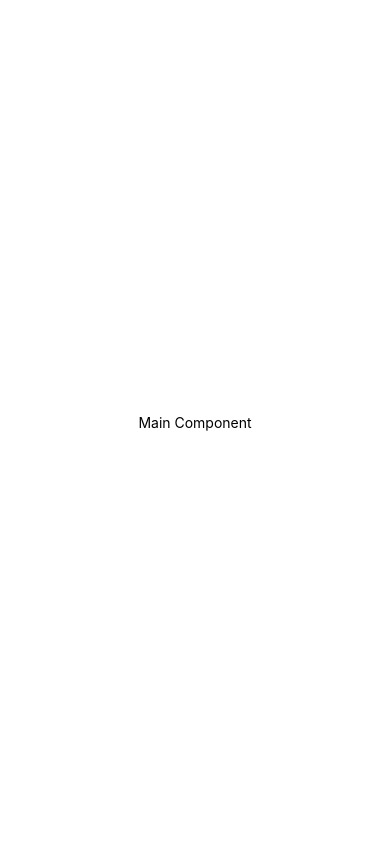
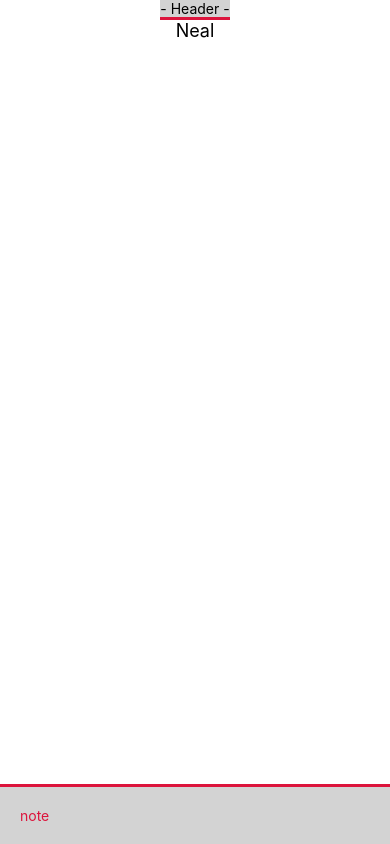
Before and after one commit to ThatDevOpNeal/reactNativeApp, a React Native app in the folder myFirstNativeApp/: screen / in a window 390 px wide. Built offline with nearby package versions, Linux system fonts and the light colour scheme.

Commit message:
textInput, header, footer, styling

```diff
--- a/myFirstNativeApp/app/components/Main.js
+++ b/myFirstNativeApp/app/components/Main.js
@@ -9,7 +9,21 @@ export default class Main extends React.Component {
 	render() {
 		return (
 			<View style={styles.container}>
-        <Text>Main Component</Text>
+				<View style={styles.header}>
+					<Text>- Header -</Text>
+				</View>
+				<ScrollView style={styles.scrollContainer}>
+					<Text style={styles.headerText}>Neal</Text>
+				</ScrollView>
+				<View style={styles.footer}>
+					<TextInput
+						style={styles.textInput}
+						placeholder='note'
+						placeholderTextColor='crimson'
+						underlineColorAndroid='transparent'
+					>
+					</TextInput>
+				</View>
 			</View>
 		);
 	}
@@ -18,8 +32,38 @@ export default class Main extends React.Component {
 const styles = StyleSheet.create({
 	container: {
 		flex: 1,
-    backgroundColor: '#fff',
+		backgroundColor: 'white',
 		alignItems: 'center',
 		justifyContent: 'center',
 	},
+	header: {
+		backgroundColor: 'lightgray',
+		alignItems: 'center',
+		justifyContent: 'center',
+		borderBottomWidth: 3,
+		borderBottomColor: 'crimson',
+	},
+	headerText: {
+		color: 'black',
+		fontSize: 18,
+	},
+	scrollContainer: {
+		flex: 1,
+		marginBottom: 100,
+	},
+	footer: {
+		position: 'absolute',
+		bottom: 0,
+		left: 0,
+		right: 0,
+		zIndex: 10,
+	},
+	textInput: {
+		alignSelf: 'stretch',
+		color: 'crimson',
+		padding: 20,
+		backgroundColor: 'lightgray',
+		borderTopWidth: 3,
+		borderTopColor: 'crimson',
+	}
 });
```
Lines whose indentation alone changed are shown as unchanged.
